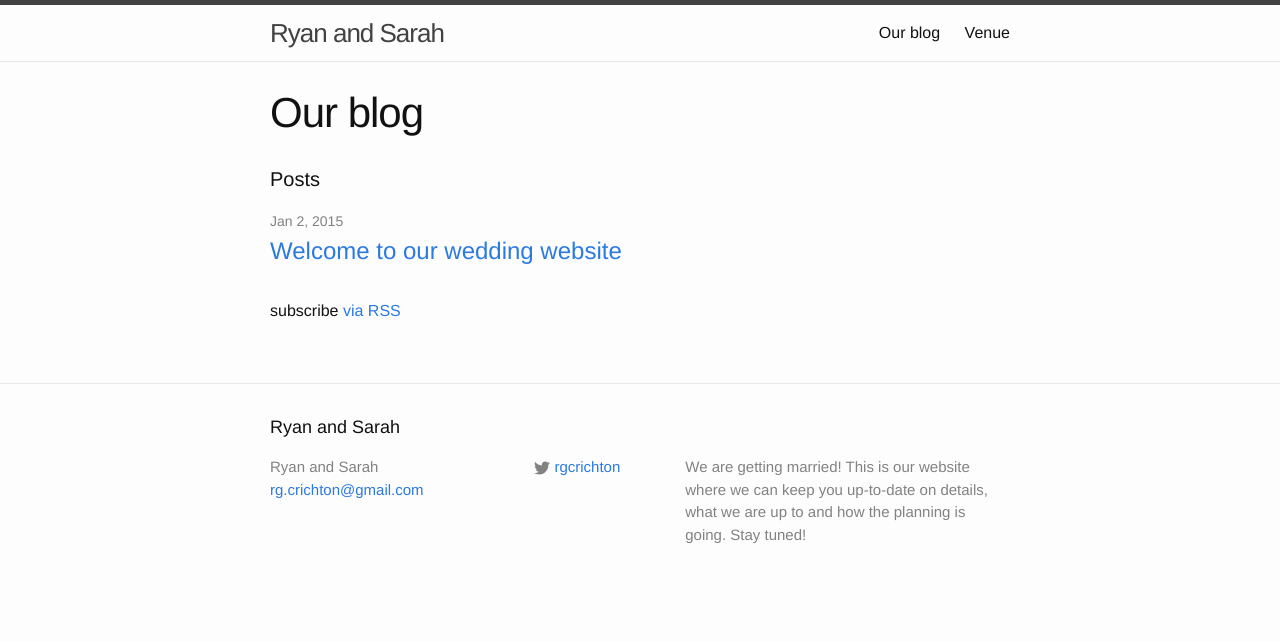
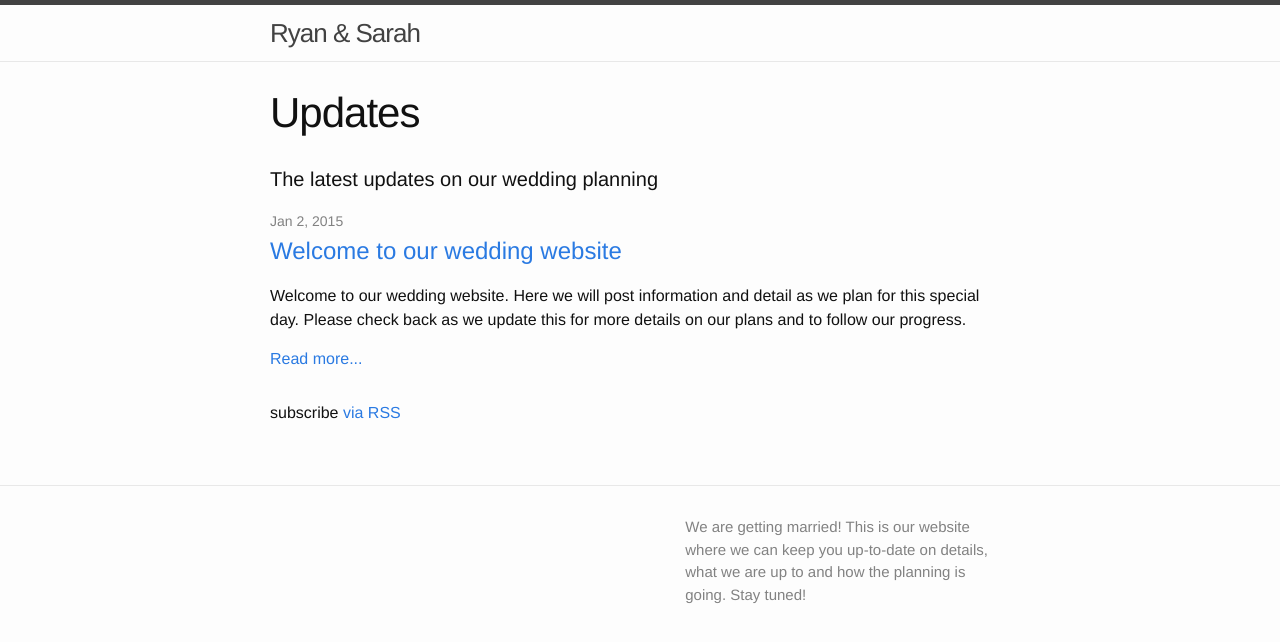
Before and after one commit to rcrichton/ryanandsarah.co.za, a Jekyll site: the page built from updates/index.html, in a window 1280 px wide. Shown: the top 642 px of the page. Built offline with Jekyll 4.4.1, drawn with Linux system fonts in a browser that asks for light colours.

Commit message:
Misc changes and layout

```diff
--- a/_config.yml
+++ b/_config.yml
@@ -1,5 +1,5 @@
 # Site settings
-title: Ryan and Sarah
+title: "Ryan & Sarah"
 email: rg.crichton@gmail.com
 description: > # this means to ignore newlines until "baseurl:"
   We are getting married! This is our website where we can keep you
@@ -7,7 +7,7 @@
   Stay tuned!
 baseurl: "" # the subpath of your site, e.g. /blog/
 url: "http://yourdomain.com" # the base hostname & protocol for your site
-twitter_username: rgcrichton
+twitter_username:
 
 # Build settings
 markdown: kramdown
--- a/_includes/footer.html
+++ b/_includes/footer.html
@@ -2,14 +2,16 @@
 
   <div class="wrapper">
 
-    <h2 class="footer-heading">{{ site.title }}</h2>
+    <!--<h2 class="footer-heading">{{ site.title }}</h2>-->
 
     <div class="footer-col-wrapper">
       <div class="footer-col  footer-col-1">
+        <!--
         <ul class="contact-list">
           <li>{{ site.title }}</li>
           <li><a href="mailto:{{ site.email }}">{{ site.email }}</a></li>
         </ul>
+        -->
       </div>
 
       <div class="footer-col  footer-col-2">
--- a/_includes/header.html
+++ b/_includes/header.html
@@ -13,6 +13,7 @@
         </svg>
       </a>
 
+      <!--
       <div class="trigger">
         {% for page in site.pages %}
           {% if page.title %}
@@ -20,6 +21,8 @@
           {% endif %}
         {% endfor %}
       </div>
+      -->
+
     </nav>
 
   </div>
--- a/index.html
+++ b/index.html
@@ -11,9 +11,9 @@
 
   <div class="home-col home-col-2">
     <h1 style="font-family: 'font-family: 'Dancing Script', cursive;', cursive; font-size: 60px; line-height: 120%">We're getting married!</h1>
-    <h2 style="font-family: 'font-family: 'Dancing Script', cursive;', cursive;">Date: Early 2016</h2>
+    <h2 style="font-family: 'font-family: 'Dancing Script', cursive;', cursive;">Location: <a href="http://www.calderwood.co.za/contacts.php">Calderwood Hall</a></h2>
+    <h2 style="font-family: 'font-family: 'Dancing Script', cursive;', cursive;">Date: 12th March 2016</h2>
     <h2 style="font-family: 'font-family: 'Dancing Script', cursive;', cursive;">Time: TBA</h2>
-    <h2 style="font-family: 'font-family: 'Dancing Script', cursive;', cursive;">Location: TBA</h2>
   </div>
 
 </div>
--- a/blog/index.html
+++ b/updates/index.html
@@ -1,12 +1,12 @@
 ---
 layout: page
-title: Our blog
-permalink: /blog/
+title: Updates
+permalink: /updates/
 ---
 
 <div class="home">
 
-  <h1 class="page-heading">Posts</h1>
+  <h1 class="page-heading">The latest updates on our wedding planning</h1>
 
   <ul class="post-list">
     {% for post in site.posts %}
@@ -16,6 +16,10 @@
         <h2>
           <a class="post-link" href="{{ post.url | prepend: site.baseurl }}">{{ post.title }}</a>
         </h2>
+
+        {{ post.excerpt }}
+        <a href="{{ post.url | prepend: site.baseurl }}">Read more...</a>
+
       </li>
     {% endfor %}
   </ul>
```
Also changed, not shown: _layouts/post.html (+18 -0 lines), _posts/2015-01-02-welcome-to-our-wedding-website.markdown (renamed from _posts/2015-01-02-welcome-to-jekyll.markdown), 1 other file.
